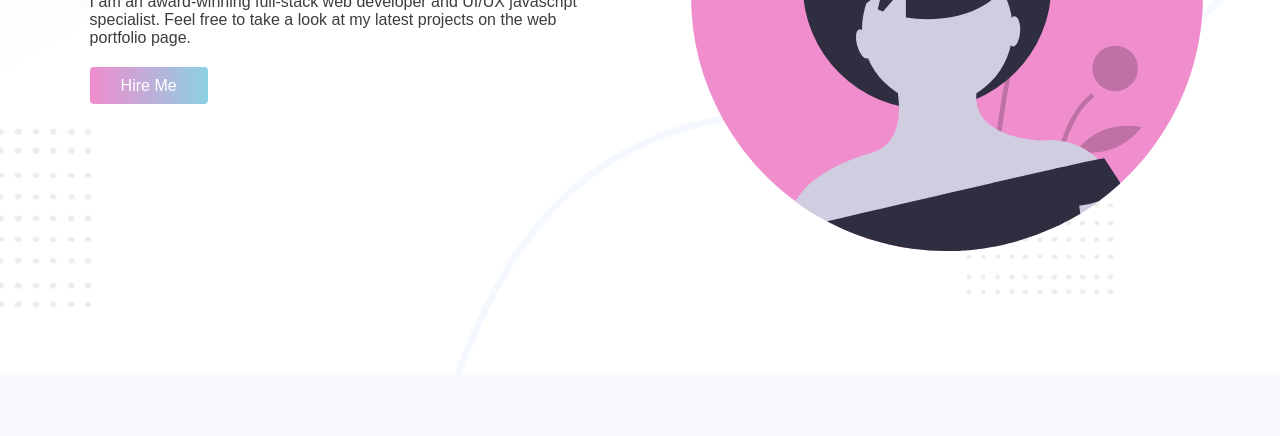
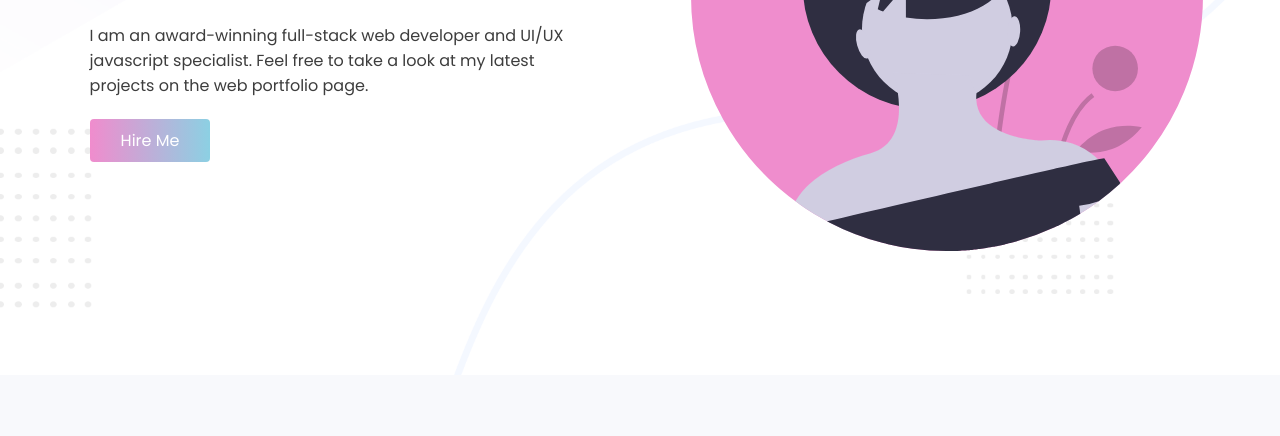
Before and after one commit to meetRoksana/personal-website, a plain HTML site: page index.html in a window 1280 px wide. Shown: the part 325-761 px from the top of the page. Drawn offline with Linux system fonts and the light colour scheme.

Commit message:
updated version

```diff
--- a/index.html
+++ b/index.html
@@ -5,13 +5,10 @@
     <meta name="viewport" content="width=device-width, initial-scale=1.0">
     <title>Personal Website</title>
     <link rel="stylesheet" href="style.css">
-    <link href="https://fonts.googleapis.com/css?family=Ubuntu&display=swap" rel="stylesheet">
-
-
+    <link href="https://fonts.googleapis.com/css?family=Poppins&display=swap" rel="stylesheet">
 </head>
 
 <body>
-
     <!-- Banner area starts -->
     <section class="banner-area">
         <div class="half-width-left left-top-margin">
@@ -78,7 +75,6 @@
     <!-- footer starts -->
     <footer>
         <p>Copyright 2020 | Roksana Akter</p>
-
     </footer>
     <!-- footer ends -->
 
```
